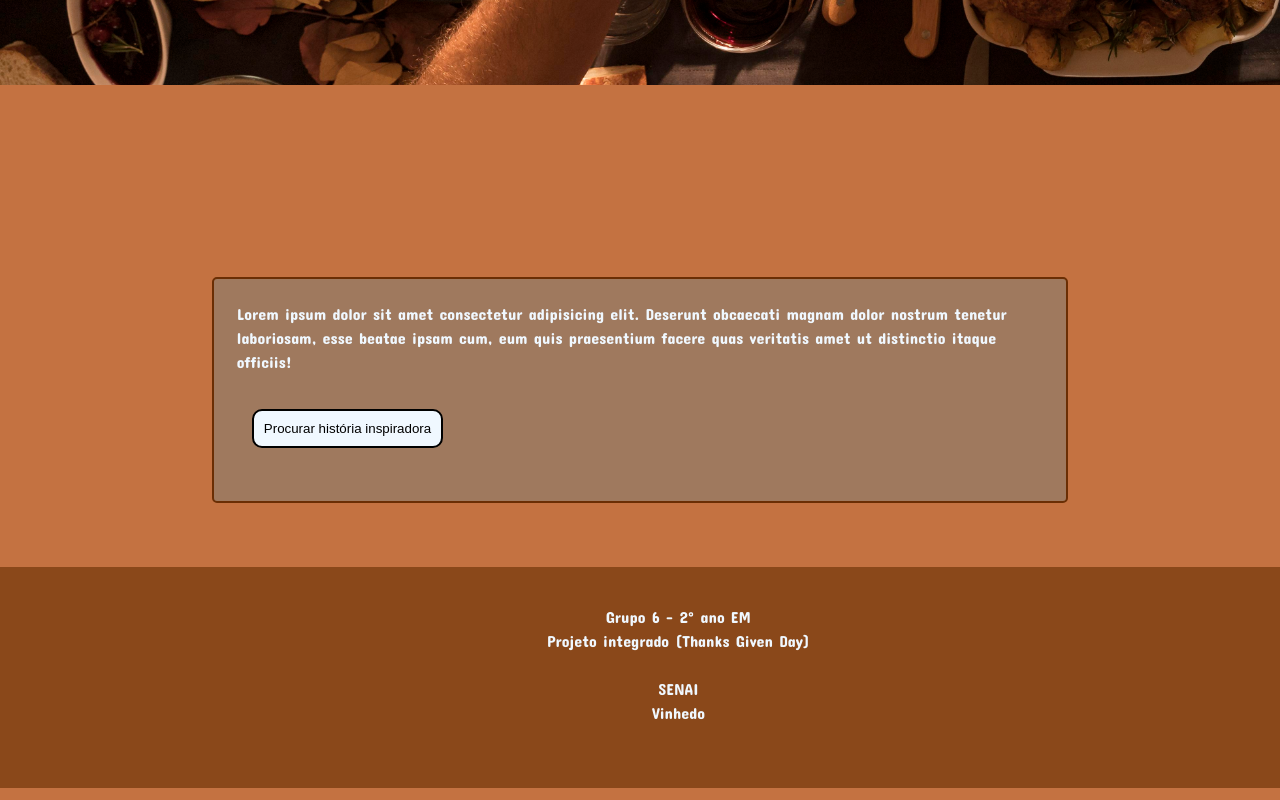
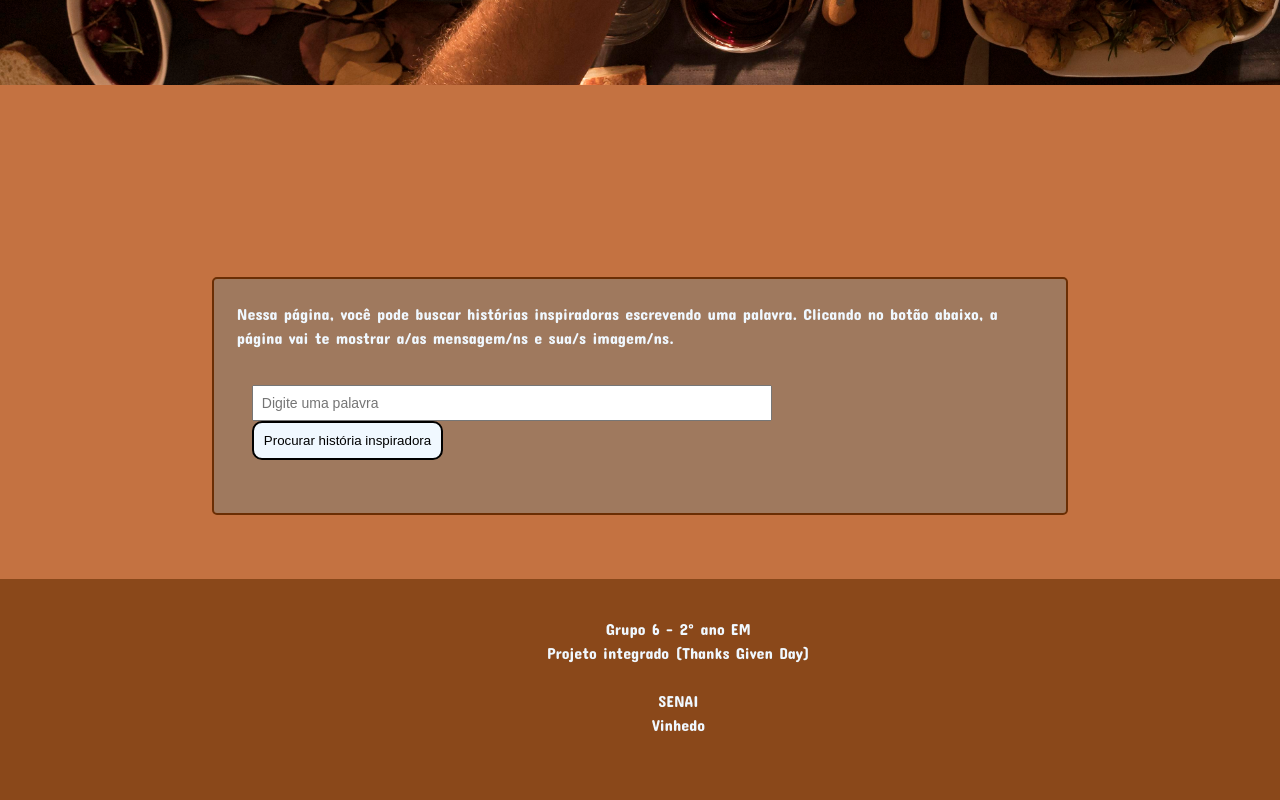
Before and after one commit to VieiraQuezia/Thanks-give, a plain HTML site: page frontEnd/historias.html in a window 1280 px wide. Shown: the part 716-1516 px from the top of the page. Drawn offline with nearby package versions, Linux system fonts and the light colour scheme.

Commit message:
alt histórias

```diff
--- a/frontEnd/historias.html
+++ b/frontEnd/historias.html
@@ -49,16 +49,13 @@
 <article class="gratidao">
     <nav class="blocoGratidao">
 <p>
-    Lorem ipsum dolor sit amet consectetur adipisicing elit. Deserunt
-     obcaecati magnam dolor nostrum tenetur laboriosam, esse beatae
-     ipsam cum, eum quis praesentium facere quas veritatis amet ut
-      distinctio itaque officiis!
+    Nessa página, você pode buscar histórias inspiradoras escrevendo uma palavra. Clicando no botão abaixo, a página vai te mostrar a/as mensagem/ns e sua/s imagem/ns.
 </p>
 
 <nav class="form-container">
 
     <nav class="form-group">
-
+        <input type="text" id="historiaPalavra" placeholder="Digite uma palavra" />
 <button  onclick="buscarMensagem()"> Procurar história inspiradora</button>
 <nav class="blocoAleatorio">
 
```
